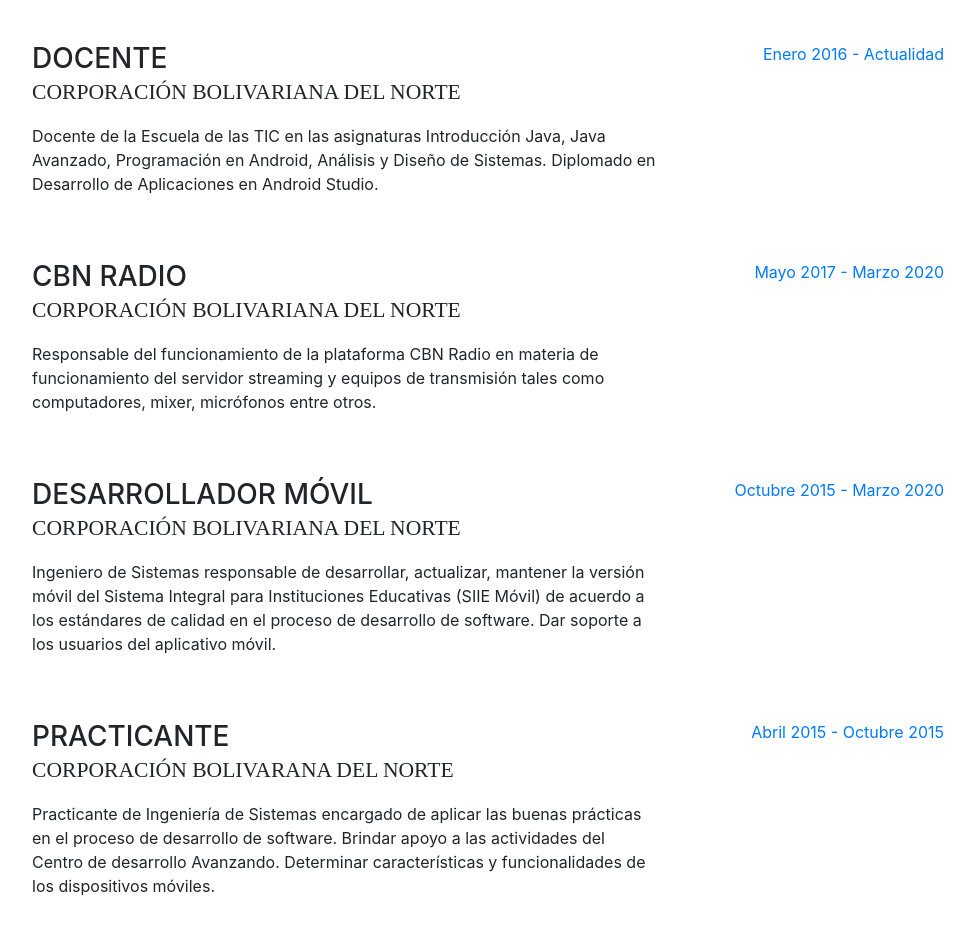
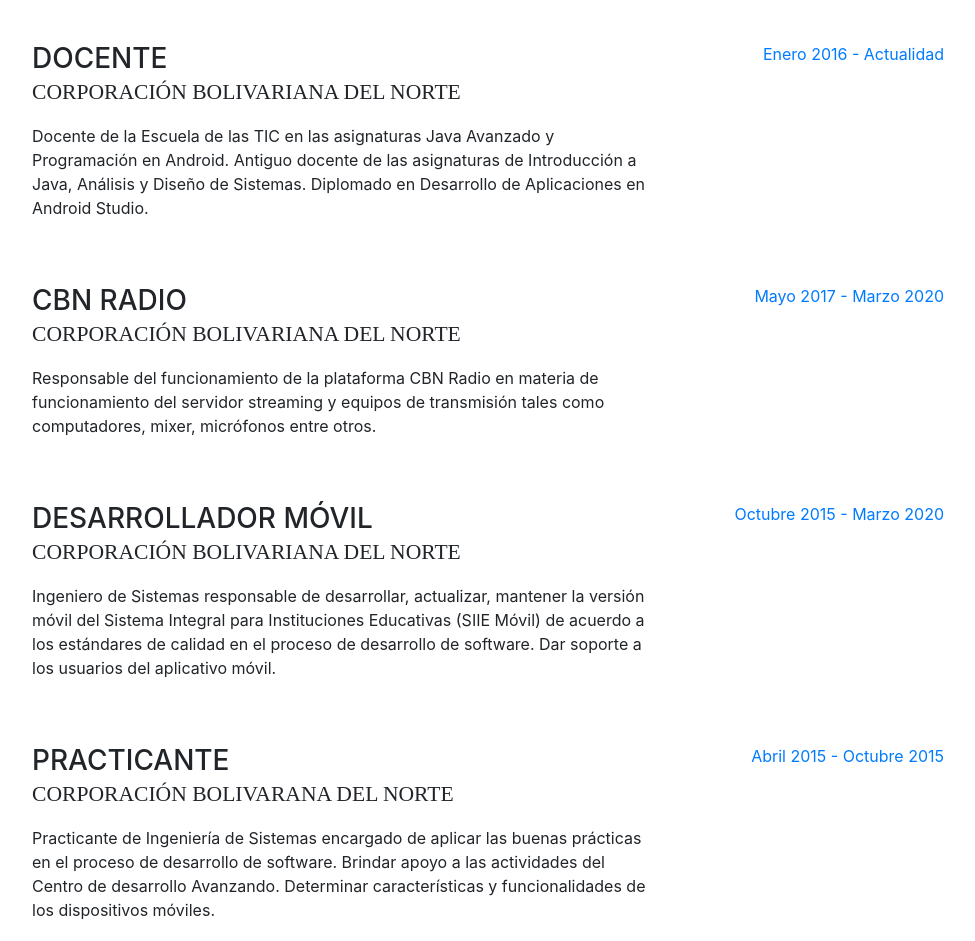
Before and after one commit to ingluisgarcia/CvCy, a website with bundled scripts: page index.html in a window 1280 px wide. Shown: the part 1280-2221 px from the top of the page, without its empty margins (288-1263 px from the left). Built offline with nearby package versions, Linux system fonts and the light colour scheme; a web font is replaced by a local one.

Commit message:
Actualización de hoja de vida

```diff
--- a/index.html
+++ b/index.html
@@ -169,8 +169,8 @@
           <div class="resume-content mr-auto">
             <h3 class="mb-0">Docente</h3>
             <div class="subheading mb-3">Corporación Bolivariana del Norte</div>
-            <p>Docente de la Escuela de las TIC en las asignaturas Introducción Java, Java Avanzado, Programación en
-              Android, Análisis y Diseño de Sistemas. Diplomado en Desarrollo de Aplicaciones en Android Studio.</p>
+            <p>Docente de la Escuela de las TIC en las asignaturas  Java Avanzado y Programación en
+              Android. Antiguo docente de las asignaturas de Introducción a Java, Análisis y Diseño de Sistemas. Diplomado en Desarrollo de Aplicaciones en Android Studio.</p>
           </div>
           <div class="resume-date text-md-right">
             <span class="text-primary">Enero 2016 - Actualidad</span>
@@ -293,6 +293,9 @@
           </li>
           <li class="list-inline-item">
             <i class="devicons devicons-react"></i>
+          </li>
+          <li class="list-inline-item">
+            <i class="devicons devicons-ruby"></i>
           </li>
 
         </ul>
```
